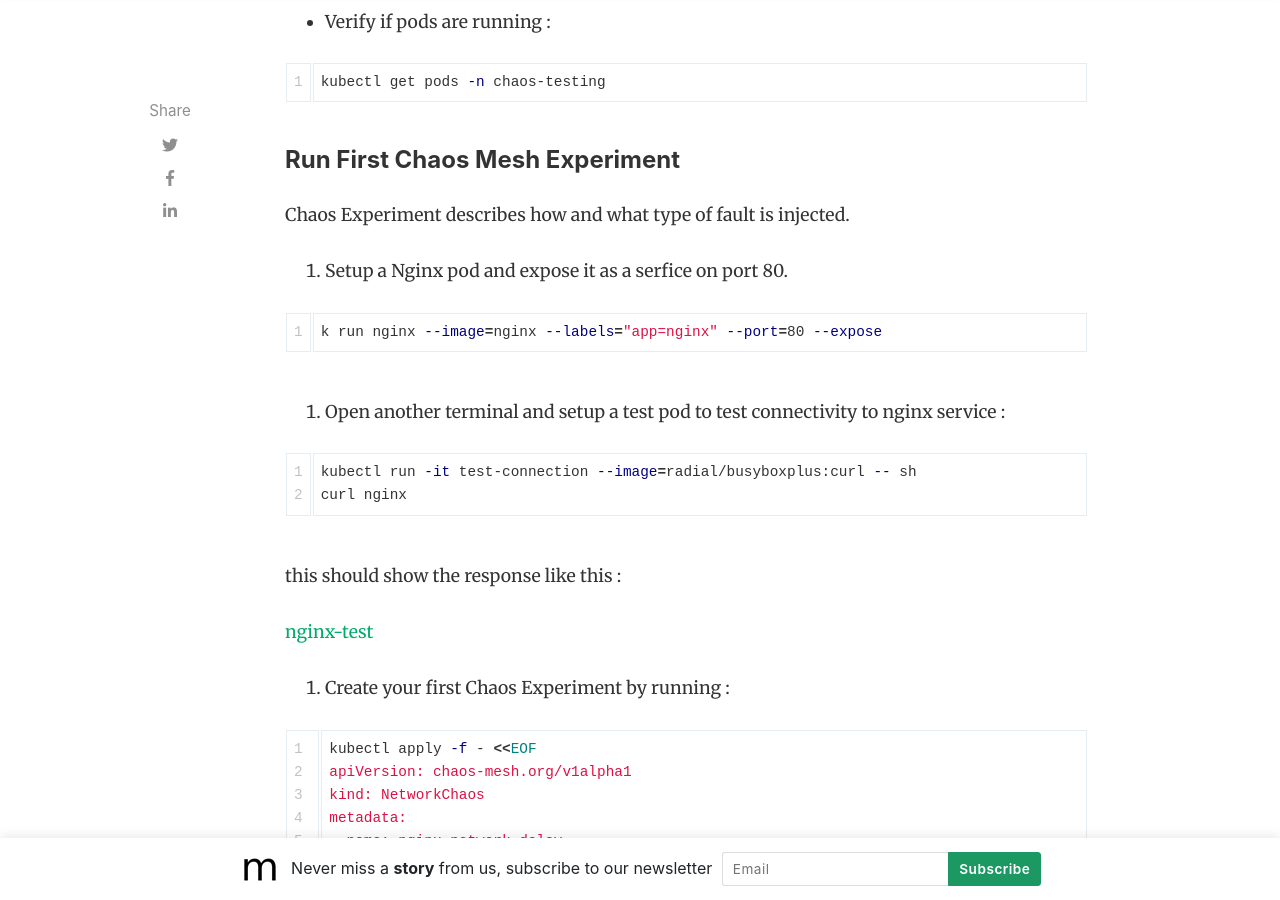
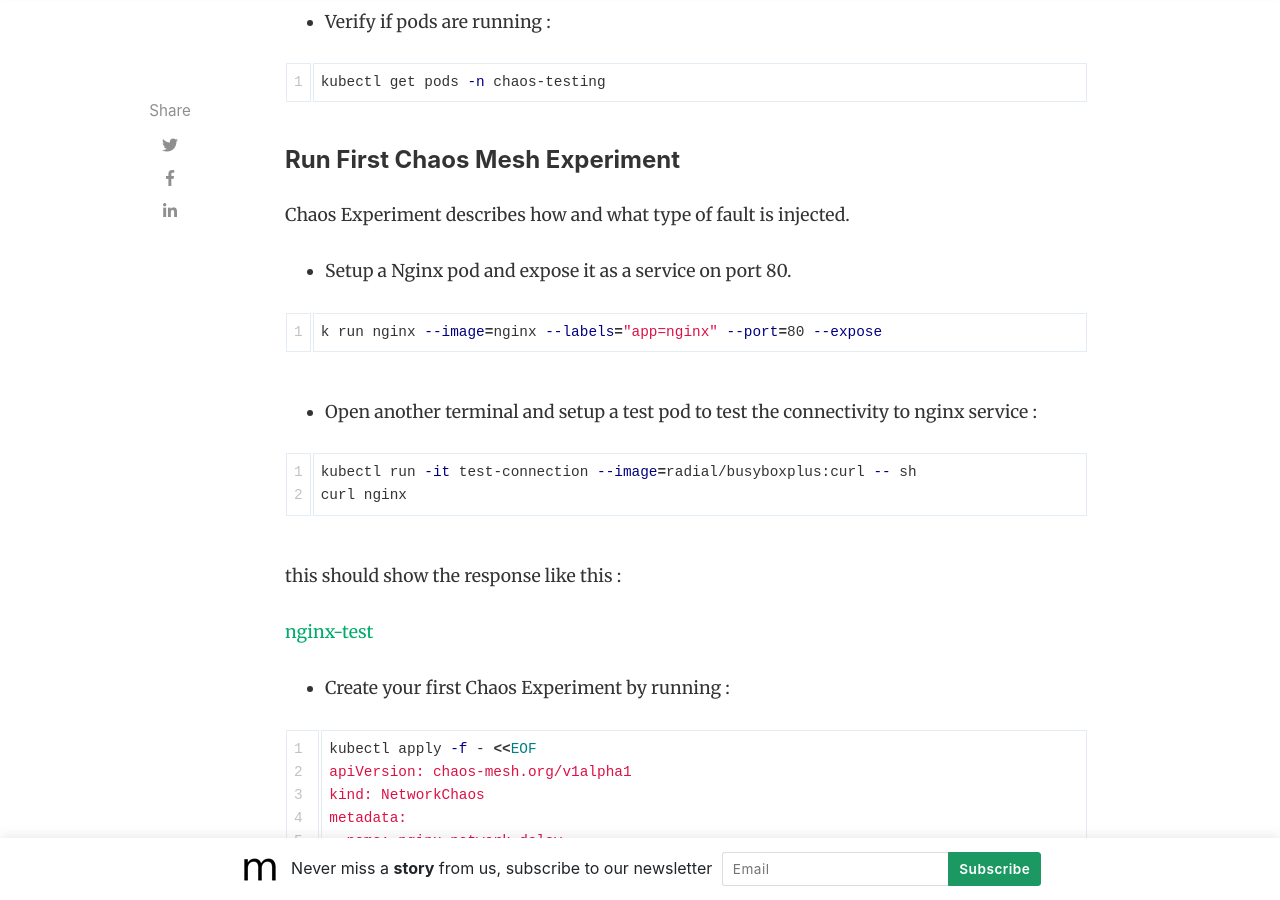
Before and after one commit to shardulsrivastava/shardulsrivastava.github.io, a Jekyll site: the page built from _posts/2021-08-09-cloud-native-chaos-engineering-with-chaos-mesh.md, in a window 1280 px wide and 900 px high, scrolled down 4335 px. Built offline with Jekyll 4.4.1, drawn with Linux system fonts in a browser that asks for light colours; nearby versions of some CDN libraries; comment, search, counter and statistics services are not loaded.

Commit message:
Add chaos engineering blog details

````diff
--- a/_posts/2021-08-09-cloud-native-chaos-engineering-with-chaos-mesh.md
+++ b/_posts/2021-08-09-cloud-native-chaos-engineering-with-chaos-mesh.md
@@ -110,13 +110,13 @@ kubectl get pods -n chaos-testing
 
 Chaos Experiment describes how and what type of fault is injected.
 
-1. Setup a Nginx pod and expose it as a serfice on port 80.
++ Setup a Nginx pod and expose it as a service on port 80.
 
 ```bash
 k run nginx --image=nginx --labels="app=nginx" --port=80 --expose
 ```
 
-2. Open another terminal and setup a test pod to test connectivity to nginx service :
++ Open another terminal and setup a test pod to test the connectivity to nginx service :
 
 ```bash
 kubectl run -it test-connection --image=radial/busyboxplus:curl -- sh
````
Also changed, not shown: other parts of _posts/2021-08-09-cloud-native-chaos-engineering-with-chaos-mesh.md (+2 -2 lines).
